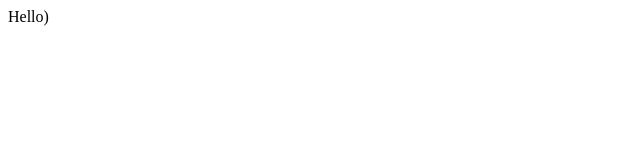
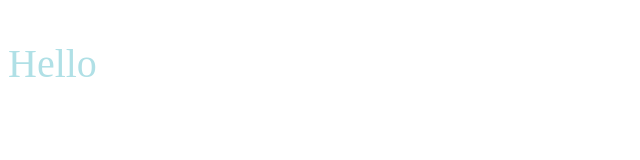
Before and after one commit to polivodichka/web, a plain HTML site: page shelter/pages/main/index.html in a window 1280 px wide. Shown: the whole page, without its empty margins (0-640 px from the left). Drawn offline with Linux system fonts and the light colour scheme.

Commit message:
feat: some content

```diff
--- a/shelter/pages/main/index.html
+++ b/shelter/pages/main/index.html
@@ -3,9 +3,11 @@
 <head>
   <meta charset="UTF-8">
   <meta name="viewport" content="width=device-width, initial-scale=1.0">
+  <link href="styles.css" rel="stylesheet">
+  <script src="scripts.js" defer></script>
   <title>Shelter</title>
 </head>
 <body>
-  Hello)
+  <p>Hello</p>
 </body>
 </html>
--- a/shelter/pages/main/styles.css
+++ b/shelter/pages/main/styles.css
@@ -0,0 +1,5 @@
+body{
+  color: powderblue;
+  font-weight: 300;
+  font-size:  40px;
+}
```
